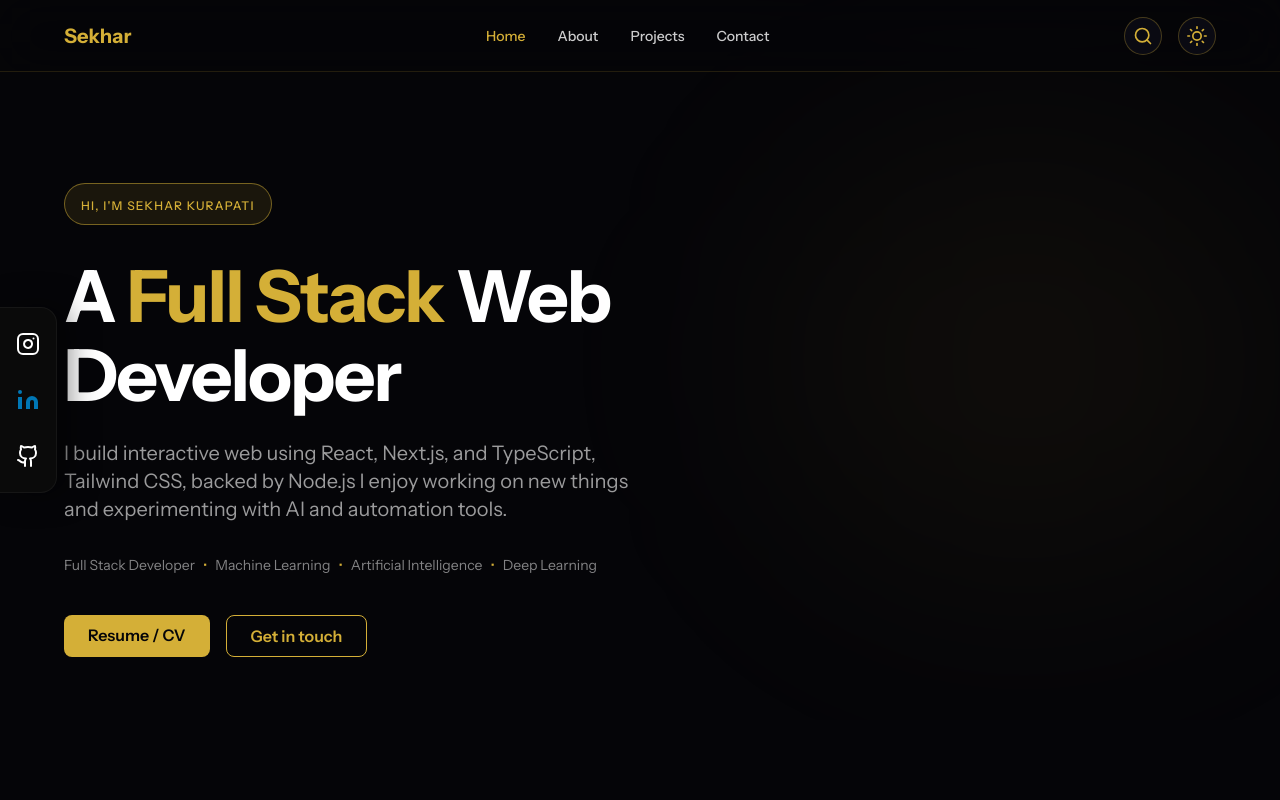
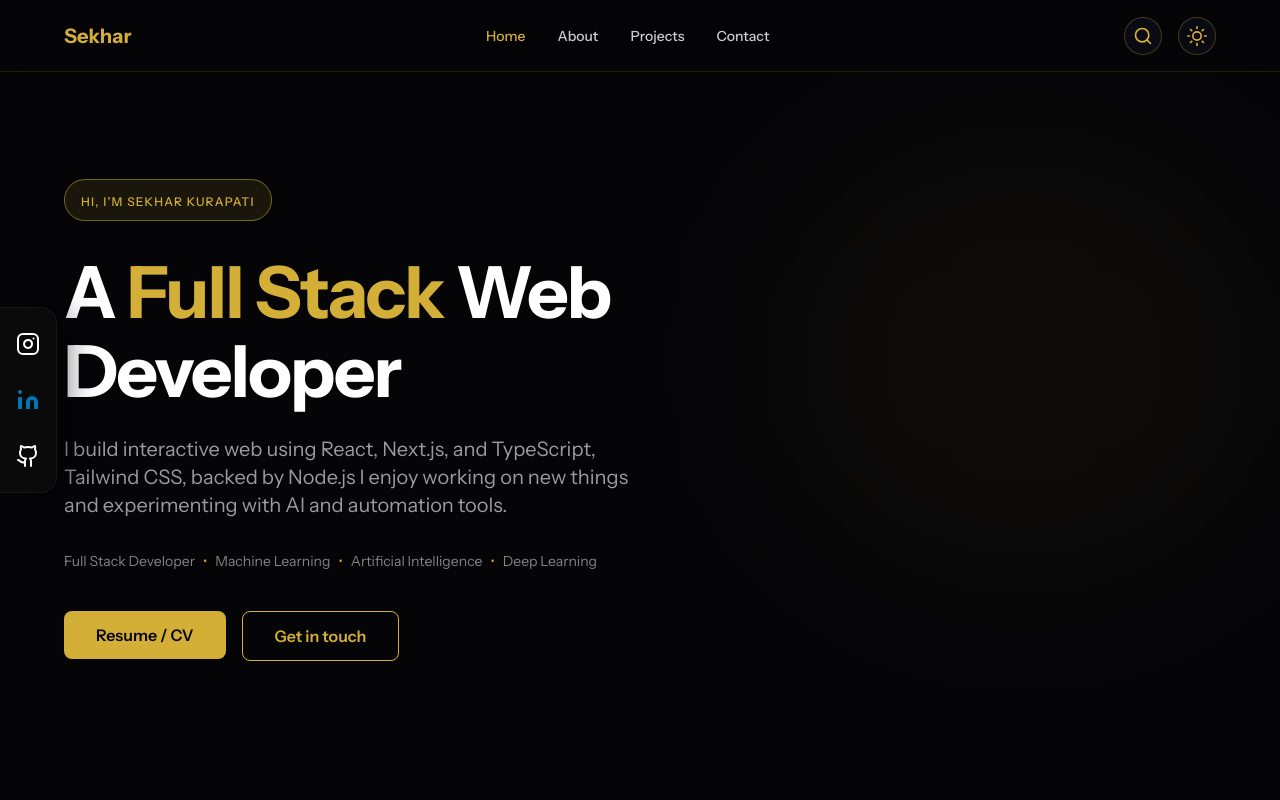
Before and after one commit to Sekhar2186/portfolio-nextjs, a React (Vite) app: page /#/ in a window 1280 px wide. Shown: the top 800 px of the page. Built offline with nearby package versions, Linux system fonts and the light colour scheme.

Commit message:
did some css changes

```diff
--- a/pages/Home.tsx
+++ b/pages/Home.tsx
@@ -71,17 +71,17 @@ const Home: React.FC = () => {
             <div className="flex items-center gap-2 mb-10 text-sm text-background-dark/50 dark:text-white/50">
               Full Stack Developer <span className="text-gold">•</span> Machine Learning<span className="text-gold">•</span>Artificial Intelligence <span className="text-gold">•</span> Deep Learning
             </div>
-            <div className="flex flex-col sm:flex-row gap-4">
+            <div className="flex flex-row items-start justify-center sm:justify-start gap-4">
               <a
                 href="/assets/resume.pdf"
                 target="_blank"
                 rel="noopener noreferrer"
-                className="inline-block bg-gold text-background-dark px-6 py-2 rounded-lg font-semibold transition-all hover:brightness-110 hover:shadow-[0_0_30px_rgba(212,175,55,0.4)]"
+                className="bg-gold text-background-dark px-8 py-3 rounded-lg font-semibold transition-all hover:brightness-110 hover:shadow-[0_0_30px_rgba(212,175,55,0.4)]"
               >
                 Resume / CV
               </a>
               <Link to="/contact">
-                <button className="border border-gold text-gold px-6 py-2 rounded-lg font-semibold transition-all hover:bg-gold/10">
+                <button className="border border-gold text-gold px-8 py-3 rounded-lg font-semibold transition-all hover:bg-gold/10">
                   Get in touch
                 </button>
               </Link>
```
